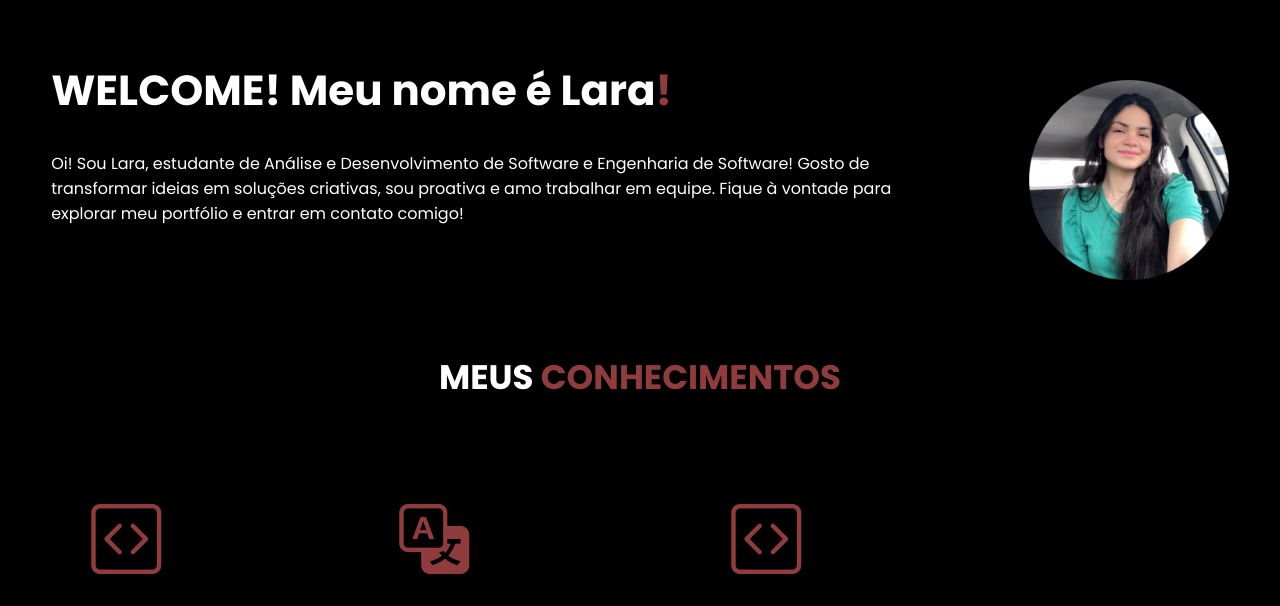
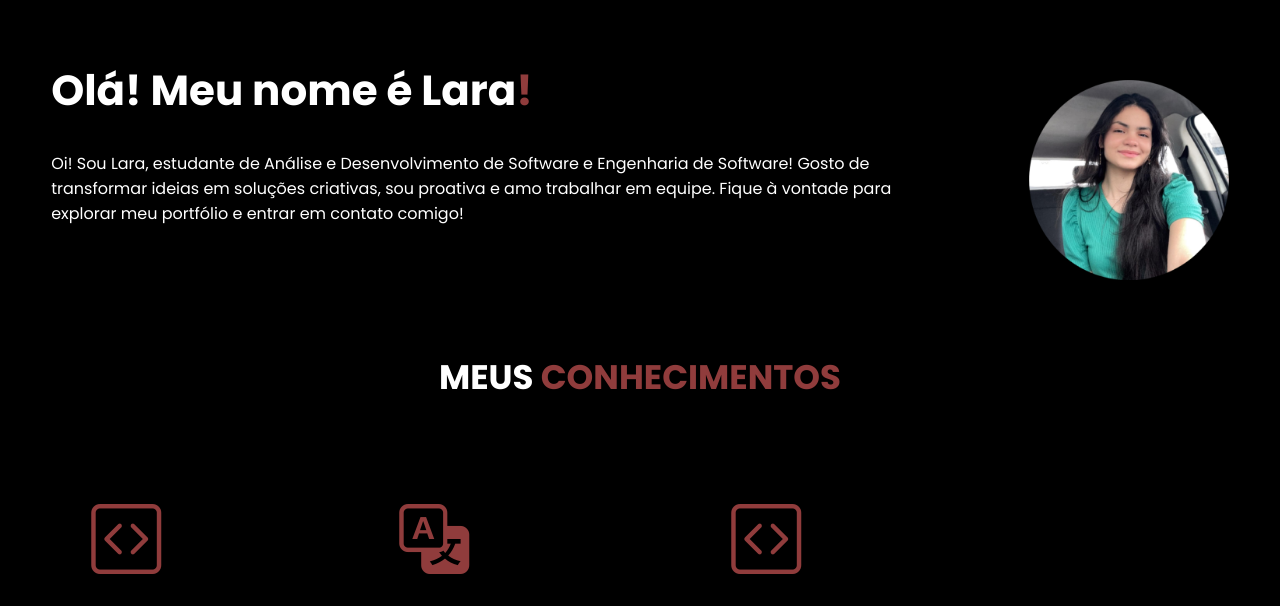
Before and after one commit to larayszz/portfolio, a plain HTML site: page index.html in a window 1280 px wide. Shown: the part 162-768 px from the top of the page. Drawn offline with nearby package versions, Linux system fonts and the light colour scheme.

Commit message:
modificacoes

```diff
--- a/index.html
+++ b/index.html
@@ -66,7 +66,7 @@
             <div class="interface">
                 <div class="flex">
                     <div class="txt-topo-site">
-                        <h1>WELCOME! Meu nome é Lara<span>!</span></h1>
+                        <h1>Olá! Meu nome é Lara<span>!</span></h1>
                         <p>Oi! Sou Lara, estudante de Análise e Desenvolvimento de Software e Engenharia de Software!
                             Gosto de transformar ideias em soluções criativas, sou proativa e amo trabalhar em equipe.
                             Fique à vontade para explorar meu portfólio e entrar em contato comigo!</p>
```
